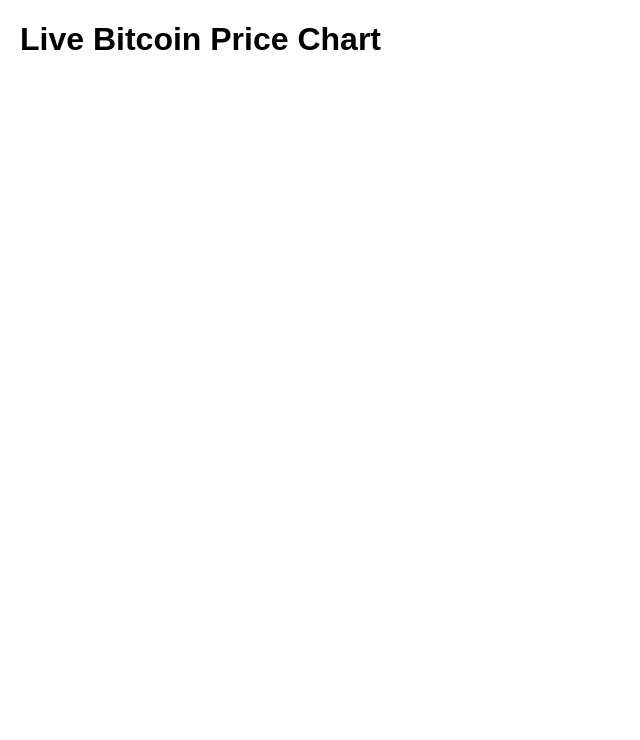
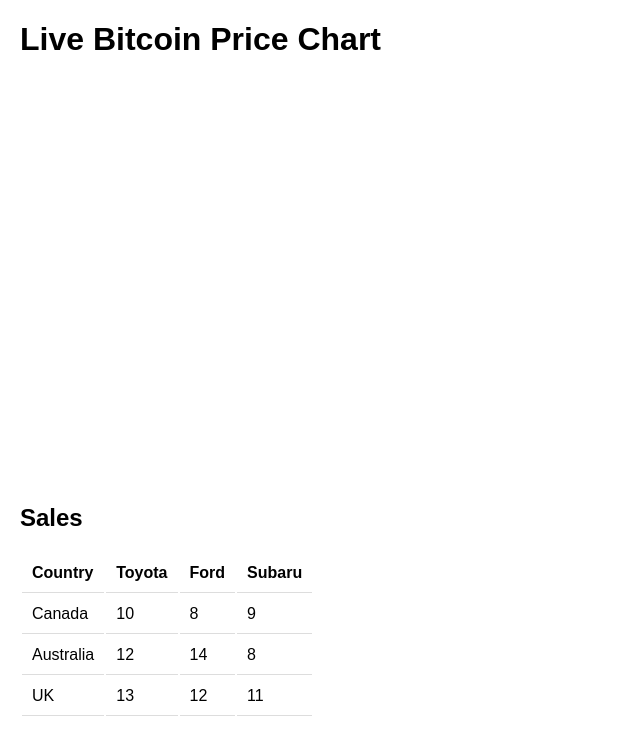
Before and after one commit to rafgger/rafgger.github.io, a plain HTML site: page index.html in a window 1280 px wide. Shown: the whole page, without its empty margins (0-640 px from the left). Drawn offline with nearby package versions, Linux system fonts and the light colour scheme; no server answers.

Commit message:
with table

```diff
--- a/index.html
+++ b/index.html
@@ -13,6 +13,11 @@
         canvas {
             max-width: 100%;
             margin: auto;
+        }
+        th, td {
+            padding: 10px;
+            text-align: left;
+            border-bottom: 1px solid #ddd;
         }
     </style>
 </head>
@@ -95,5 +100,33 @@
         setInterval(updateChart, 60000);
         updateChart(); // Initial call
     </script>
+    <h2>Sales</h2>
+
+    <table>
+      <tr>
+        <th>Country</th>
+        <th>Toyota</th>
+        <th>Ford</th>
+        <th>Subaru</th>
+      </tr>
+      <tr>
+        <td>Canada</td>
+        <td>10</td>
+        <td>8</td>
+        <td>9</td>
+      </tr>
+      <tr>
+        <td>Australia</td>
+        <td>12</td>
+        <td>14</td>
+        <td>8</td>
+      </tr>
+      <tr>
+        <td>UK</td>
+        <td>13</td>
+        <td>12</td>
+        <td>11</td>
+      </tr>
+    </table>
 </body>
 </html>
```
